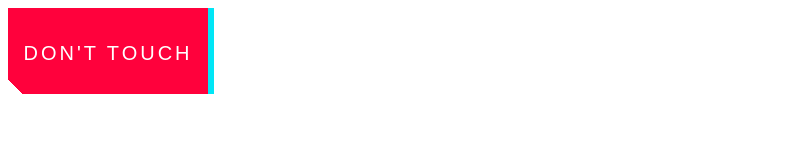
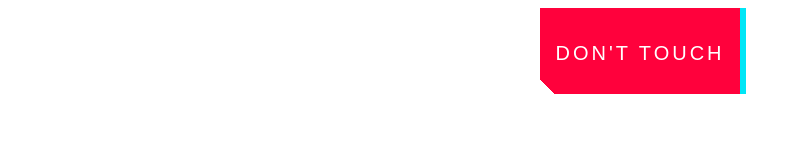
Before and after one commit to Blust091/DON-T-TOUCH-THAT-BUTTON, a plain HTML site: page index.html in a window 1280 px wide. Shown: the whole page, without its empty margins (0-801 px from the left). Drawn offline with Linux system fonts and the light colour scheme.

Commit message:
Update ricc.css

```diff
--- a/ricc.css
+++ b/ricc.css
@@ -98,3 +98,6 @@
     line-height: 88px;
   }
 }
+div{
+  text-align: center;
+}
```
